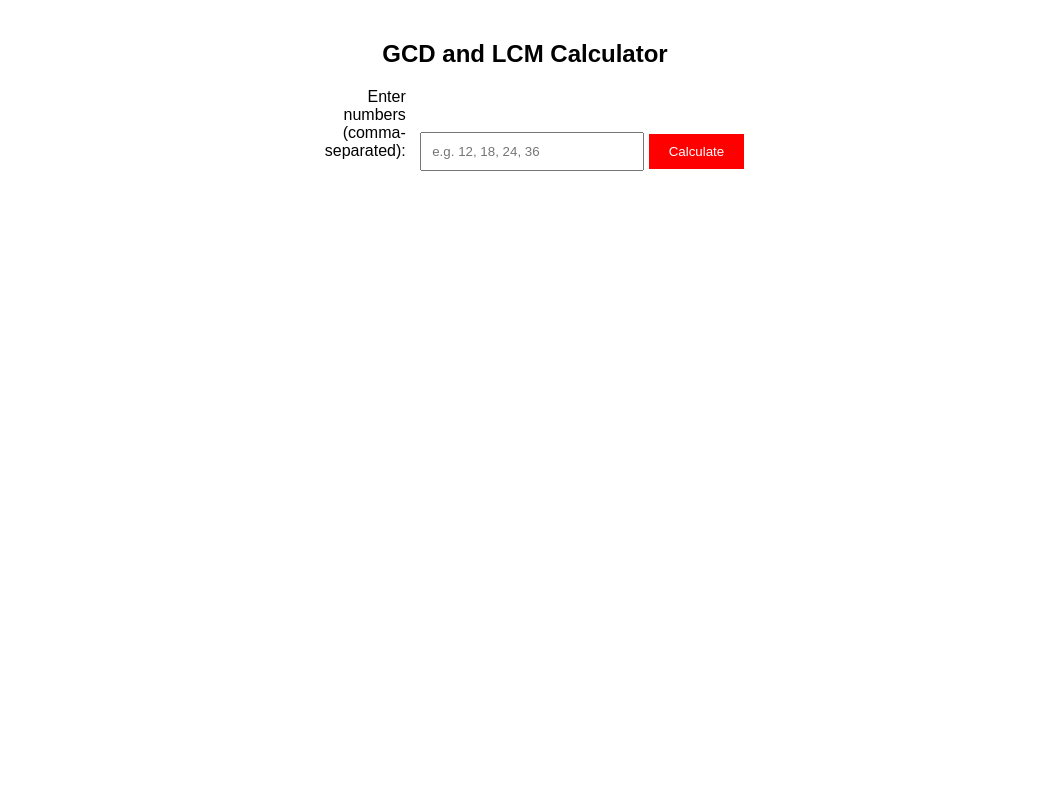
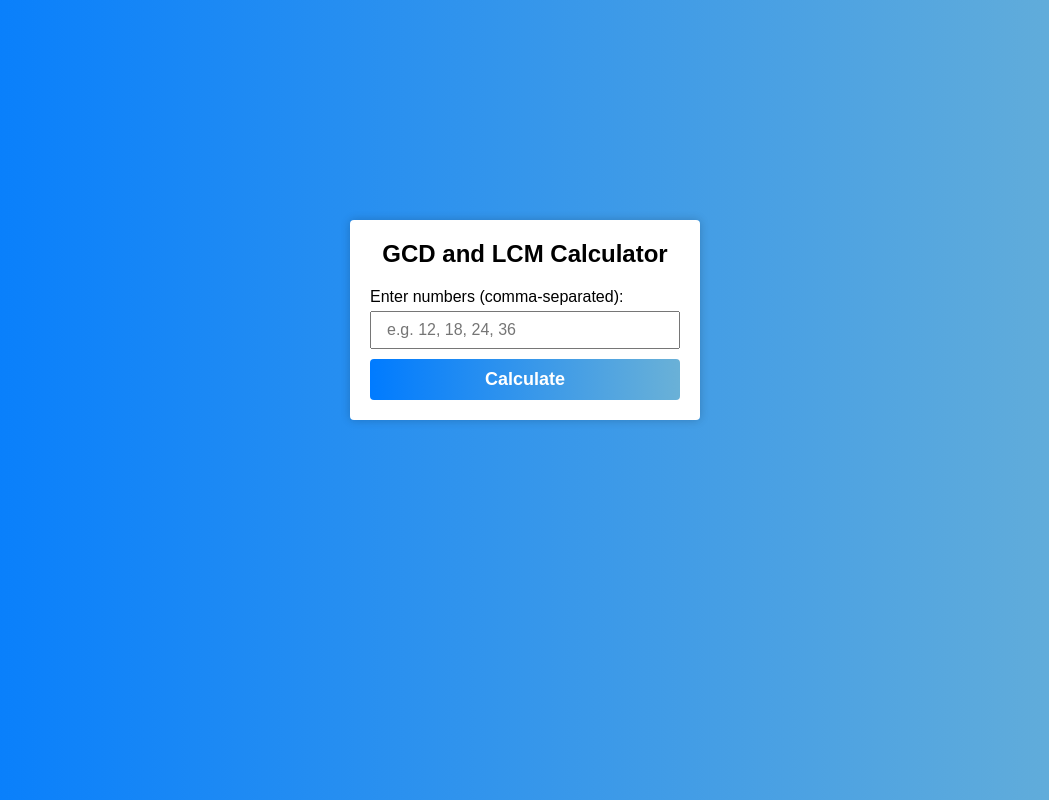
Before and after one commit to Shafikul-Islam-Ashik/Gcd_Lcm-calculator-for-students, a plain HTML site: page index.html in a window 1280 px wide. Shown: the whole page, without its empty margins (115-1164 px from the left). Drawn offline with Linux system fonts and the light colour scheme.

Commit message:
Update style.css

```diff
--- a/style.css
+++ b/style.css
@@ -1,39 +1,72 @@
-body {
-    font-family: Arial, sans-serif;
-    margin: 0;
-    padding: 20px;
-    text-align: center;
+*{
+  margin: 0;
+  padding: 0;
+  box-sizing: border-box;
 }
 
-h1 {
-    margin-bottom: 20px;
+body {
+  background: linear-gradient(to right, #007bff, #6ab1d7);
+  font-family: Arial, sans-serif;
 }
 
-.input-container {
-    margin-bottom: 10px;
+.main{
+  min-height: 80vh;
+
+  display: flex;
+  justify-content: center;
+  align-items: center;
+}
+
+.calculator {
+  width: 350px;
+  background-color: #fff;
+  border-radius: 4px;
+  box-shadow: 0 0 10px rgba(0, 0, 0, 0.2);
+  padding: 20px;
+}
+
+h2 {
+  text-align: center;
+ margin-bottom: 20px;
 }
 
 label {
-    display: inline-block;
-    width: 100px;
-    text-align: right;
-    margin-right: 10px;
+  display: block;
+  margin-bottom: 5px;
 }
 
-input {
-    width: 200px;
-    padding: 10px !important;
+input[type="text"] {
+  width: 100%;
+  box-sizing: border-box;
+  margin-bottom: 10px;
+  padding: 8px 15px;
+  font-size: 16px;
+  outline: none;
 }
 
 button {
-    padding: 10px 20px;
-    background-color: red;
-    color: #fff;
-    border: none;
-    cursor: pointer;
+  display: block;
+  width: 100%;
+  padding: 10px;
+  font-size: 18px;
+  font-weight: bold;
+  background: linear-gradient(to right , #007bff, #6ab1d7);
+  color: #fff;
+  border: none;
+  border-radius: 4px;
+  cursor: pointer;
 }
 
-#result {
-    margin-top: 20px;
-    font-weight: bold;
+.result {
+  margin-top: 15px;
+  padding: 10px;
+  font-size: 16px;
+  background-color: #f2f2f2;
+  border: 1px solid #ccc;
+  border-radius: 4px;
 }
+
+#result_wrapper .gcd, #result_wrapper .lcm{
+  display: flex;
+  justify-content: space-between;
+}
```
